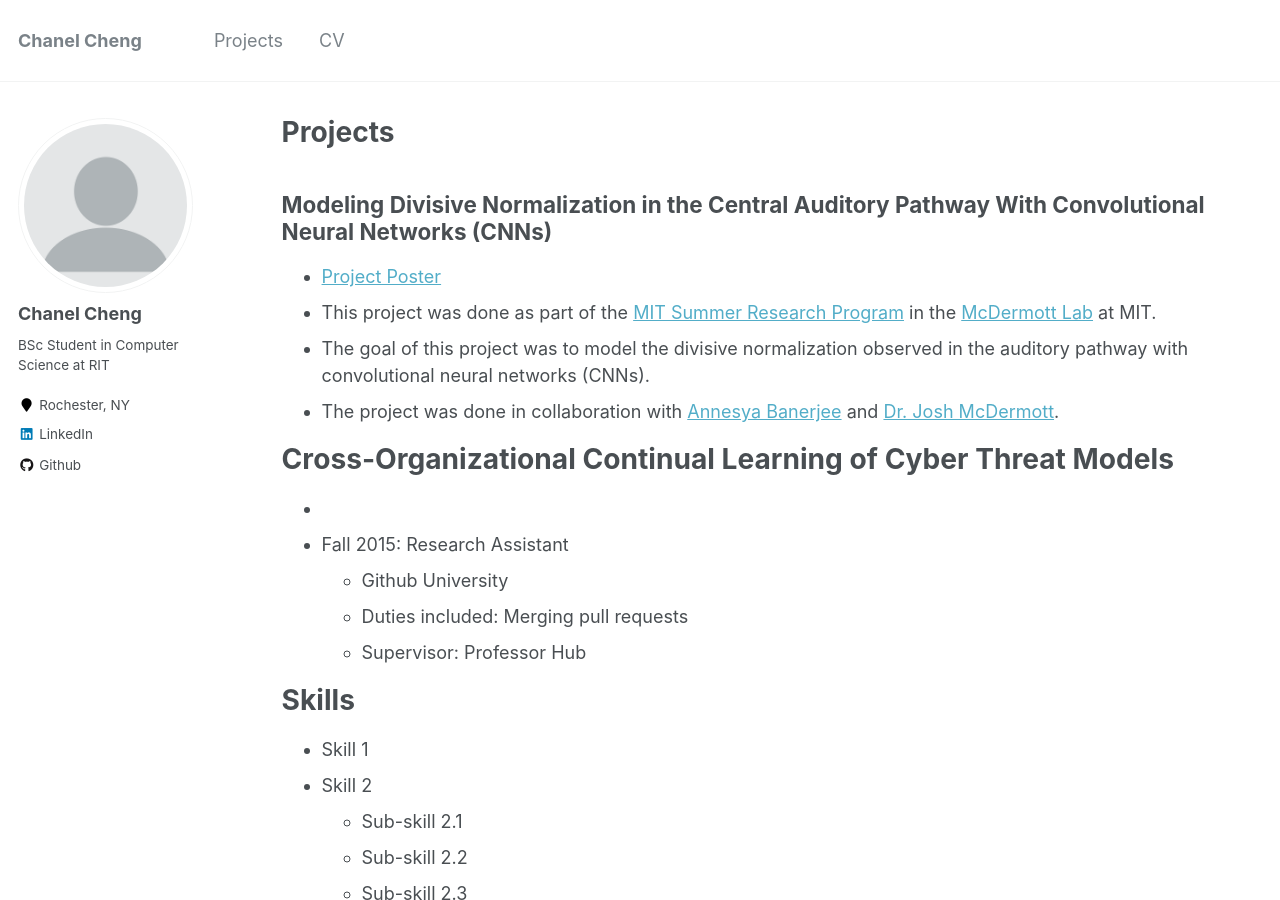
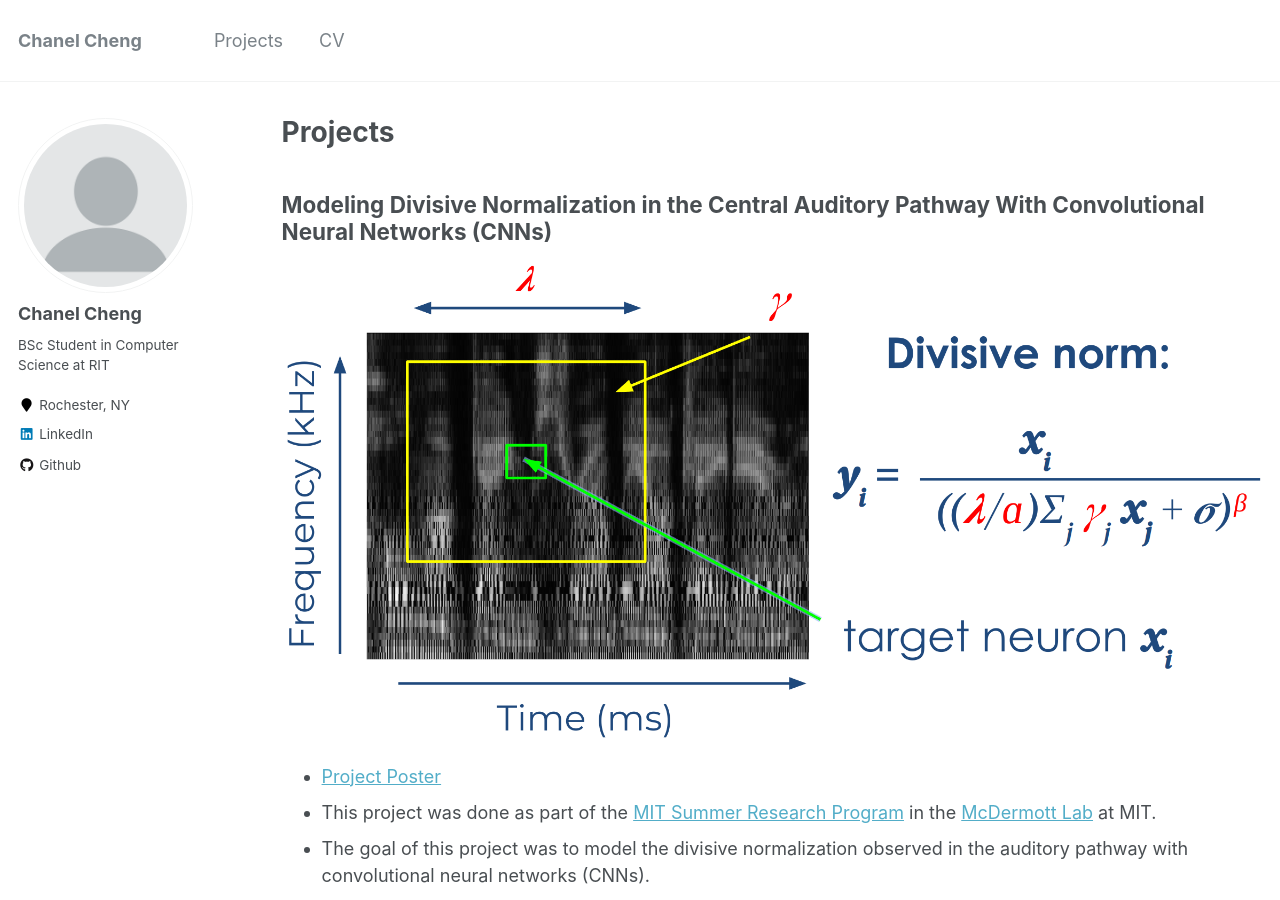
Before and after one commit to chanelfcheng/chanelfcheng.github.io, a Jekyll site: the page built from _pages/projects.md, in a window 1280 px wide and 900 px high. Built offline with Jekyll 4.4.1, drawn with Linux system fonts in a browser that asks for light colours; some of the changed text lies outside the part shown.

Commit message:
added images

```diff
--- a/_pages/projects.md
+++ b/_pages/projects.md
@@ -13,10 +13,11 @@ redirect_from:
 
 Modeling Divisive Normalization in the Central Auditory Pathway With Convolutional Neural Networks (CNNs)
 -----
+![Divisive Normalization](/images/divisive-norm.png)
 * [Project Poster](https://docs.google.com/presentation/d/1w0o61bmTnVsHmH37HHYQlGZ9oKInxQfK/edit#slide=id.p1)
 * This project was done as part of the [MIT Summer Research Program](https://bcs.mit.edu/msrp) in the [McDermott Lab](https://mcdermottlab.mit.edu/) at MIT.
 * The goal of this project was to model the divisive normalization observed in the auditory pathway with convolutional neural networks (CNNs).
-* The project was done in collaboration with [Annesya Banerjee](https://www.linkedin.com/in/annesya-banerjee-313365167) and [Dr. Josh McDermott](http://web.mit.edu/jhm/www/).
+* The project was done under the mentorship of [Annesya Banerjee](https://www.linkedin.com/in/annesya-banerjee-313365167) and [Dr. Josh McDermott](http://web.mit.edu/jhm/www/).
 
 Cross-Organizational Continual Learning of Cyber Threat Models
 ======
```
Also changed, not shown: images/divisive-norm.png (added).
